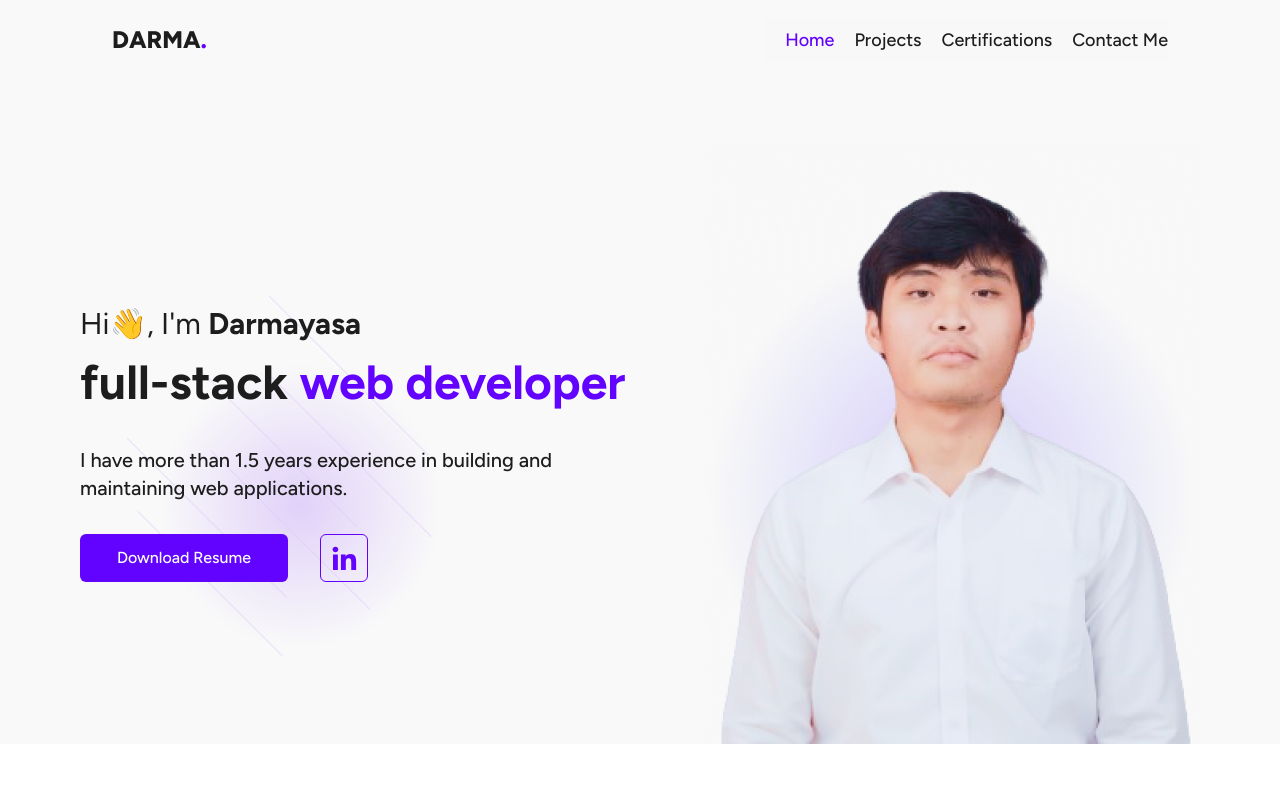
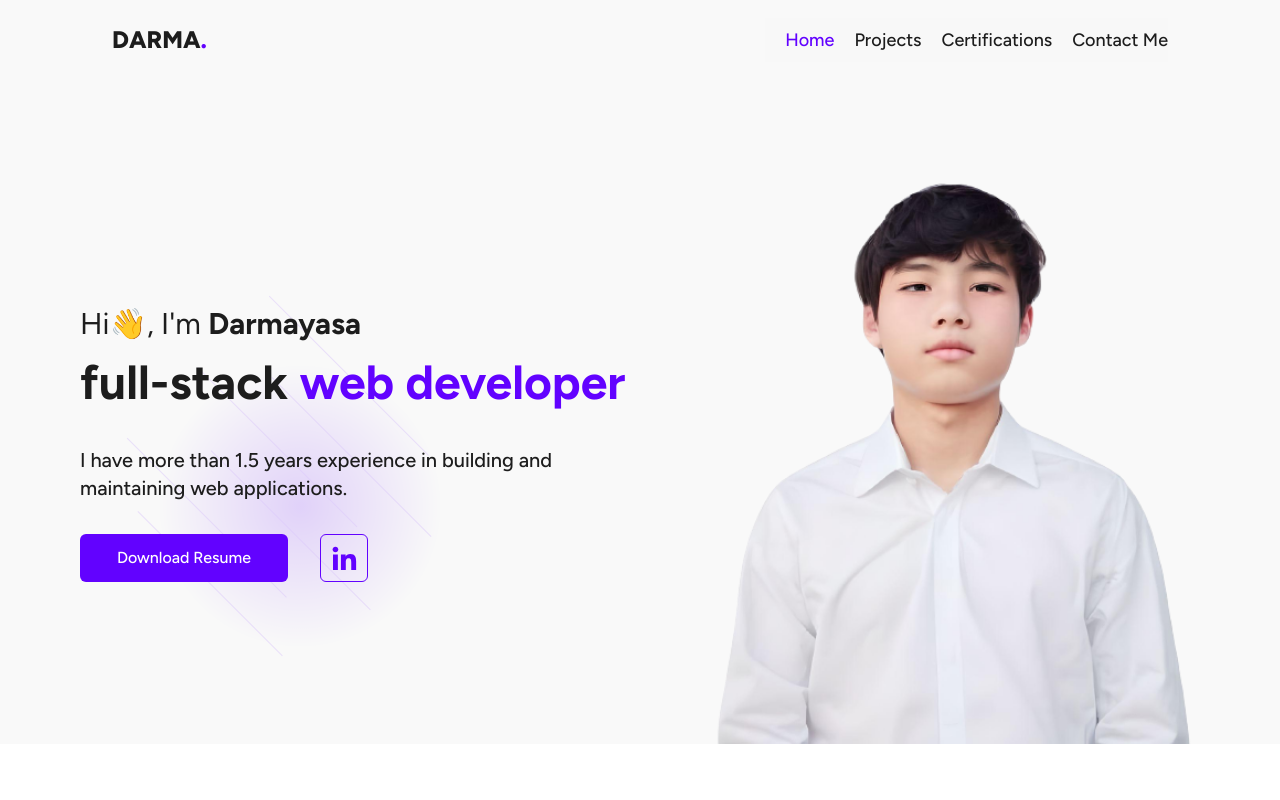
Before and after one commit to kadekdarmayasa/kadekdarmayasa.com, a React (Vite) app: page / in a window 1280 px wide. Shown: the top 800 px of the page. Built offline with nearby package versions, Linux system fonts and the light colour scheme.

Commit message:
feat: update banner section for image optimization

```diff
--- a/src/features/banner/index.tsx
+++ b/src/features/banner/index.tsx
@@ -1,5 +1,8 @@
+import { LazyLoadImage } from 'react-lazy-load-image-component'
+import 'react-lazy-load-image-component/src/effects/blur.css'
+
 import linkedinIcon from '@assets/images/linkedin.svg'
-import darmaProfile from '@assets/images/darma-profile.png'
+import darmaProfile from '@assets/images/darma-profile-ai.png'
 import bannerDecoration from '@assets/images/banner-decoration.svg'
 
 const Banner = () => {
@@ -44,13 +47,17 @@ const Banner = () => {
             className='absolute -top-5 h-[420px]'
           />
         </div>
-        <div className='flex-1 relative z-30'>
-          <img
-            src={darmaProfile}
-            alt="KadekDarmayasa's profile photo"
-            className='w-[495px] ms-auto'
-            loading='lazy'
-          />
+        <div className='flex-1 relative z-30 flex items-end justify-end'>
+          <div className='relative ms-auto w-[300px] h-[400px] mobile-md:w-[400px] mobile-md:h-[500px] lg:h-[600px] lg:w-[500px]'>
+            <LazyLoadImage
+              src={darmaProfile}
+              placeholderSrc={darmaProfile}
+              alt="KadekDarmayasa's profile photo"
+              className='w-full absolute align-bottom bottom-0'
+              effect='blur'
+              visibleByDefault={!!darmaProfile}
+            />
+          </div>
         </div>
       </div>
     </section>
--- a/src/features/certification/index.tsx
+++ b/src/features/certification/index.tsx
@@ -41,7 +41,7 @@ const Certification = () => {
           </p>
         </div>
         <div className='mt-10'>
-          <Slider {...settings}>
+          <Slider {...settings} className='relative'>
             {certifications.map((certification) => {
               return (
                 <CertificationItem
--- a/src/features/contact/index.tsx
+++ b/src/features/contact/index.tsx
@@ -1,4 +1,4 @@
-import myPictureX2 from '@assets/images/darma-profile-2.png'
+import darmaProfile2 from '@assets/images/darma-profile-2.png'
 import emailLogo from '@assets/images/logo-email.svg'
 import instagramLogo from '@assets/images/logo-instagram.svg'
 
@@ -17,7 +17,7 @@ const Contact = () => {
 
         <div className='flex mt-12 md:mt-24 gap-10 flex-col md:flex-row md:items-center'>
           <img
-            src={myPictureX2}
+            src={darmaProfile2}
             alt='Darmayasa at his college'
             className='h-64 w-64'
             loading='lazy'
--- a/src/features/project/Item.tsx
+++ b/src/features/project/Item.tsx
@@ -1,14 +1,12 @@
+import { useState } from 'react'
 import ReactHtmlParser from 'react-html-parser'
 import { v4 as uuidv4 } from 'uuid'
 import { Blurhash } from 'react-blurhash'
-
 import { LazyLoadImage } from 'react-lazy-load-image-component'
-import 'react-lazy-load-image-component/src/effects/blur.css'
 
 import boxDecoration from '@assets/images/box-decoration.svg'
 import githubLogo from '@assets/images/github.svg'
 import launchAppIcon from '@assets/images/launch-app.svg'
-import { useState } from 'react'
 
 interface Technology {
   logo: string
@@ -52,7 +50,7 @@ const ProjectItem = ({
           projectTheme === 'orange' ? orangeGradient : purpleGradient,
       }}>
       <div className='relative z-10 px-4 sm:px-10 py-8 sm:py-10 flex flex-col xl:flex-row gap-10 xl:items-center'>
-        <div className='w-full h-[400px] sm:h-[500px] lg:h-[600px] xl:h-[560px] xl:w-[560px] border-8 border-white rounded-lg relative'>
+        <div className='w-full mobile-xs:h-[240px] mobile-md:h-[350px] mobile-lg:h-[450px] sm:h-[500px] lg:h-[600px] xl:h-[560px] xl:w-[560px] border-8 border-white rounded-lg relative'>
           <LazyLoadImage
             src={projectMockup}
             alt={`Project mockup of ${projectName}`}
--- a/tailwind.config.js
+++ b/tailwind.config.js
@@ -6,6 +6,11 @@ export default {
       center: true,
     },
     extend: {
+      screens: {
+        'mobile-xs': '320px',
+        'mobile-md': '400px',
+        'mobile-lg': '576px',
+      },
       colors: {
         black: '#1D1D1D',
         purple: '#6202FF',
```
Also changed, not shown: src/assets/images/darma-profile-ai.png (added).
